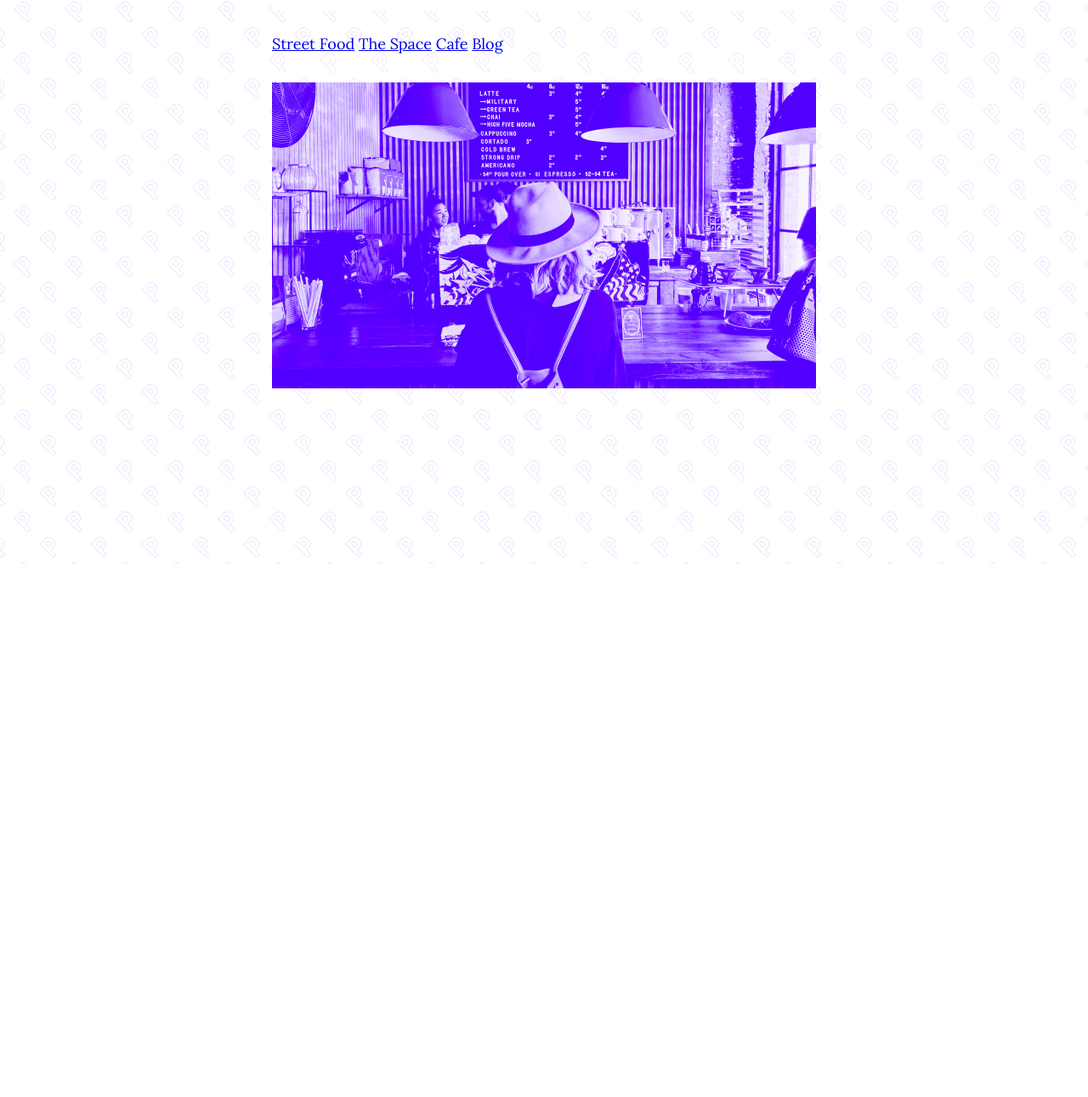
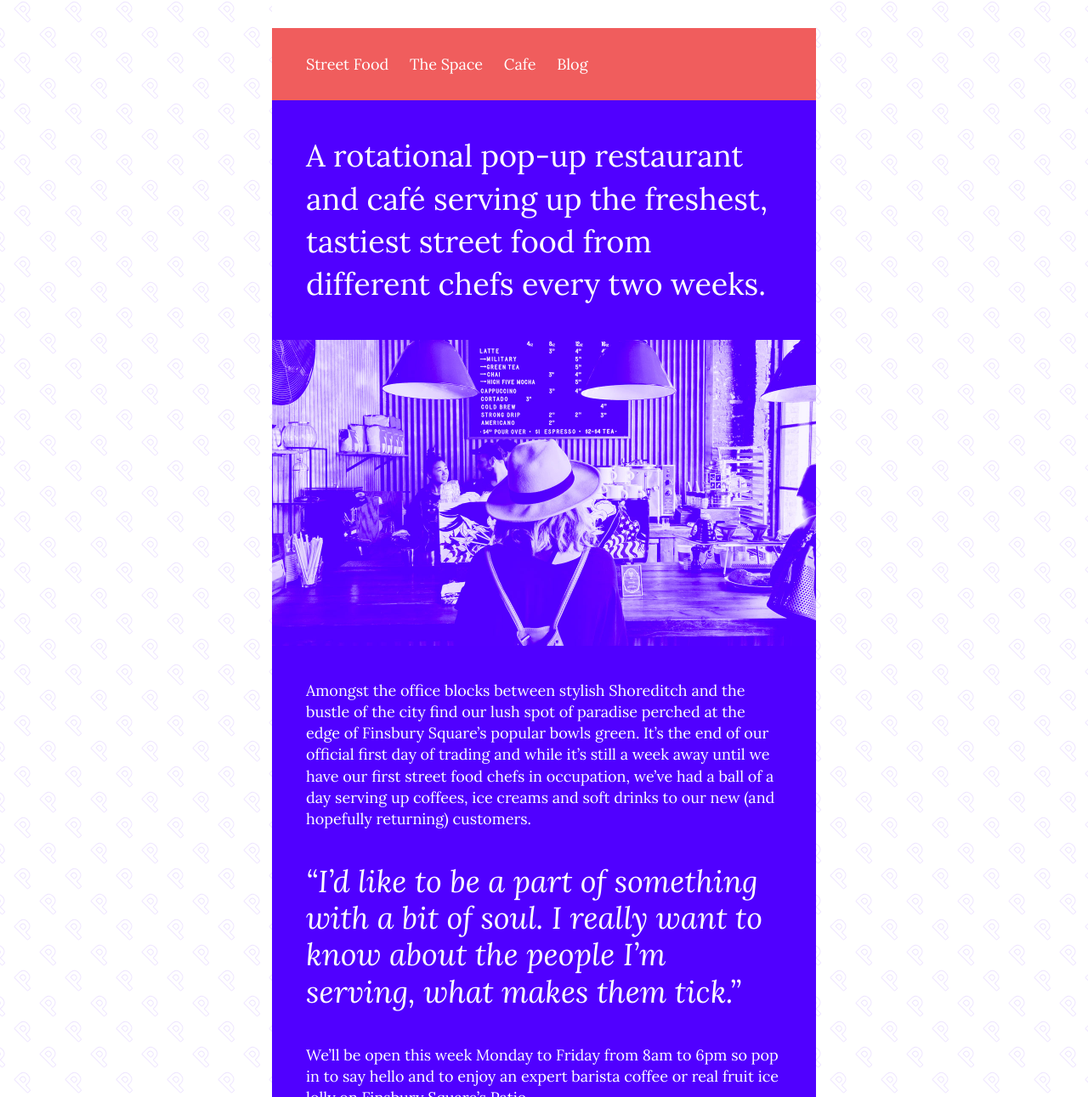
Before and after one commit to Alexcmyk/Patio-Cafe, a plain HTML site: page index.html in a window 1280 px wide. Shown: the part 137-1428 px from the top of the page at 85% size. Before the commit the page ends 800 px from the top, so only its background shows below. Drawn offline with Linux system fonts and the light colour scheme.

Commit message:
adds rest of css styling

```diff
--- a/index.html
+++ b/index.html
@@ -21,10 +21,29 @@
             <a href="#">Blog</a>
         </nav>
         <section>
-            <h2>A rotational pop-up restaurant and café serving up the freshest, tastiest street food from different chefs every two weeks</h2>
+            <h2>A rotational pop-up restaurant and café serving up the freshest, tastiest street food from different chefs every two weeks.</h2>
+        </section>
+        <section class="fullbleed">
+            <img src="./assets/store.jpg" alt="Image of inside of the cafe">
         </section>
         <section>
-            <img src="./assets/store.jpg" alt="Image of inside of the cafe">
+            <p>Amongst the office blocks between stylish Shoreditch and the bustle of the city find our lush spot of paradise perched at the edge of Finsbury Square’s popular bowls green. It’s the end of our official first day of trading and while it’s still a week away until we have our first street food chefs in occupation, we’ve had a ball of a day serving up coffees, ice creams and soft drinks to our new (and hopefully returning) customers.</p>
+
+            <blockquote>
+                “I’d like to be a part of something with a bit of soul. I really want to know about the people I’m serving, what makes them tick.”
+            </blockquote>
+
+            <p>We’ll be open this week Monday to Friday from 8am to 6pm so pop in to say hello and to enjoy an expert barista coffee or real fruit ice lolly on Finsbury Square’s Patio.</p>
+        </section>
+
+        <section class="fullbleed">
+            <img src="./assets/coffee.jpg" alt="Image of a cup of coffee">
+        </section>
+
+        <section class="contact">
+            <img src="./assets/map.svg" class="map" alt="Image of a map">
+            <p>We are five minutes walk from Old St and Moorgate stations and a ten minute walk away from Shoreditch High Street and Liverpool Street stations.</p>
+            <p>Call us at <a href="tel:5555555555">555-555-5555</a></p>
         </section>
     </body>
 </html>
--- a/style.css
+++ b/style.css
@@ -1,5 +1,5 @@
 /* Font import */
-@import url("https://fonts.googleapis.com/css2?family=Lora&display=swap");
+@import url("https://fonts.googleapis.com/css2?family=Lora:ital@0;1&display=swap");
 
 /* Reset */
 html,
@@ -154,12 +154,73 @@
   margin: 40px auto 40px auto;
   font-family: "Lora", serif;
   font-size: 18px;
+  line-height: 1.4;
   color: #fff;
   background-image: url(./assets/background.svg);
 }
 
 header {
   background-color: #fff;
-  margin-bottom: 30px;
-  padding: 30px;
+  padding: 40px;
 }
+
+nav {
+  background-color: #f05d5d;
+  padding: 30px 40px;
+}
+
+nav a {
+  color: #fff;
+  text-decoration: none;
+  padding-bottom: 5px;
+  border-bottom: 2px solid #f05d5d;
+  transition: color 0.2s ease-in-out, border-bottom 0.2s ease-in-out;
+}
+
+nav a:hover {
+  color: #5000ff;
+  border-bottom: 2px solid #fff;
+}
+
+nav a:not(:last-child) {
+  margin-right: 20px;
+}
+
+section {
+  background-color: #5000ff;
+  padding: 40px;
+}
+
+h2 {
+  font-size: 36px;
+}
+
+.fullbleed {
+  padding: 0;
+}
+
+blockquote {
+  font-size: 36px;
+  line-height: 1.2;
+  font-style: italic;
+  margin: 40px 0;
+}
+
+img.map {
+  width: 100%;
+}
+
+section.contact p {
+  margin-top: 20px;
+}
+
+section.contact a {
+  color: #fff;
+  text-decoration: none;
+  border-bottom: 1px solid #5000ff;
+  transition: border-bottom 0.2s ease-in-out;
+}
+
+section.contact a:hover {
+  border-bottom: 1px solid #fff;
+}
```
